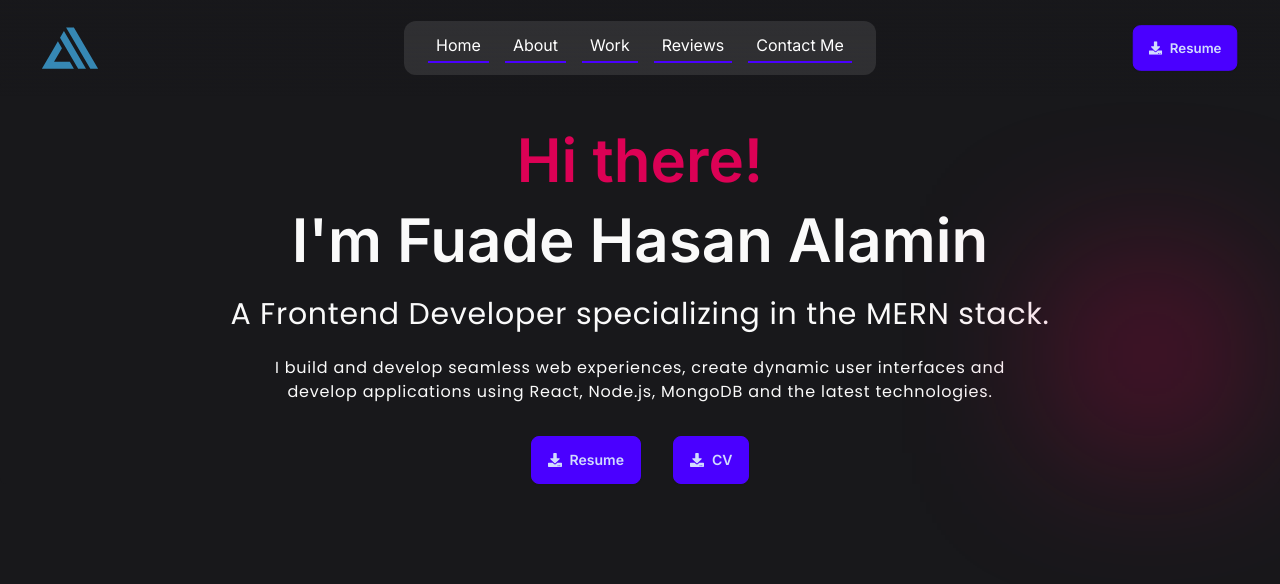
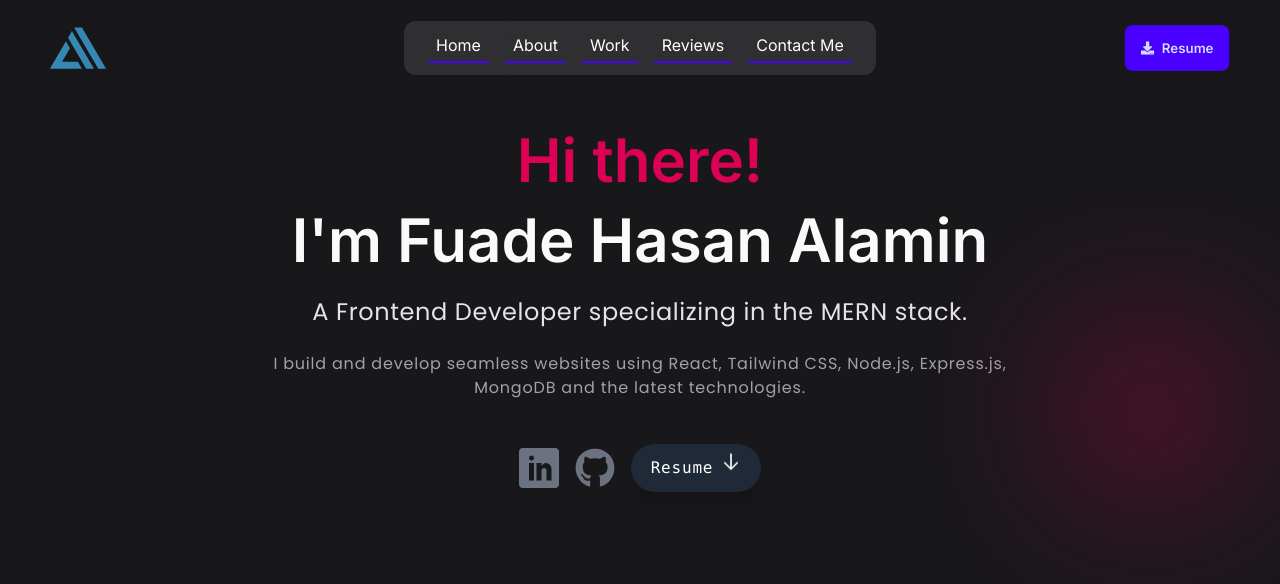
Before and after one commit to alamin6688/portfolio, a React (Vite) app: page / in a window 1280 px wide. Shown: the top 584 px of the page. Built offline with nearby package versions, Linux system fonts and the light colour scheme.

Commit message:
Connnection Links Added In Hero Section

```diff
--- a/src/Components/Hero/Hero.jsx
+++ b/src/Components/Hero/Hero.jsx
@@ -1,12 +1,13 @@
 import React from "react";
-import { FaDownload } from "react-icons/fa";
+import { FaGithub } from "react-icons/fa";
+import { ImLinkedin } from "react-icons/im";
 
 const Hero = () => {
   return (
     <section className="pt-20 max-w-screen-2xl mx-auto w-full">
-      <div className="w-full bg-[#18181B] rounded-md relative flex flex-col items-center justify-center">
+      <div className="w-full bg-[#18181B] rounded-md relative flex flex-col items-center justify-center pb-12 px-6">
         {/* header */}
-        <header className="px-4 mt-10 w-full md:text-center flex items-center justify-center">
+        <header className="mt-10 w-full md:text-center flex items-center justify-center">
           <div className="w-full md:w-3/4 mx-auto">
             <h1 className="text-[30px] sm:text-[60px] font-semibold leading-[40px] sm:leading-[80px]">
               <span className="text-[#DC0155]">
@@ -14,28 +15,62 @@ const Hero = () => {
               </span>{" "}
               I'm Fuade Hasan Alamin
             </h1>
-            <h2 className="text-2xl md:text-3xl font-poppins py-4 tracking-wide">
+            <h2 className="text-2xl text-zinc-200  font-poppins py-4 tracking-wide">
               A Frontend Developer specializing in the MERN stack.
             </h2>
-            <p className="mt-2 text-[1rem] font-poppins tracking-wider  w-full md:w-[80%] mx-auto">
-              I build and develop seamless web experiences, create dynamic user
-              interfaces and develop applications using React, Node.js, MongoDB
-              and the latest technologies.
+            <p className="mt-2 text-[1rem] text-zinc-400 font-poppins tracking-wider  w-full md:w-[80%] mx-auto">
+              I build and develop seamless websites using React, Tailwind CSS,
+              Node.js, Express.js, MongoDB and the latest technologies.
             </p>
           </div>
         </header>
 
-        <div className="flex items-center justify-start md:justify-center gap-8 w-full md:w-1/2 mt-6 md:mt-8 px-4 md:px-0">
-          <button className="btn btn-primary">
-            <span className="flex items-center justify-center gap-2">
-              <FaDownload /> Resume
-            </span>
-          </button>
-          <button className="btn btn-primary">
-            <span className="flex items-center justify-center gap-2">
-              <FaDownload /> CV
-            </span>
-          </button>
+        <div className="flex items-center justify-start md:justify-center gap-8 w-full md:w-1/2 mt-4 md:mt-6 md:px-0">
+          <ul class="flex items-center justify-center mt-5 space-x-4 hover:shadow-lg duration-300 hover:scale-[1.15] transition-all">
+            {/* Linkedin Icon */}
+            <li>
+              <a
+                href="https://www.linkedin.com/in/fuade-hasan-alamin"
+                target="_blank"
+                class="text-gray-500 hover:text-gray-900 dark:hover:text-white dark:text-gray-400"
+              >
+                <ImLinkedin className="w-10 h-10" />
+              </a>
+            </li>
+            {/* Github Icon */}
+            <li>
+              <a
+                href="https://github.com/alamin6688"
+                target="_blank"
+                class="text-gray-500 hover:text-gray-900 dark:hover:text-white dark:text-gray-400"
+              >
+                <FaGithub className="w-10 h-10" />
+              </a>
+            </li>
+
+            {/* Resume Download Button */}
+            <li>
+              <a href="#" target="_blank">
+                <button class="cursor-pointer flex justify-center gap-2 bg-gray-800 px-3 py-3 rounded-full text-white  tracking-wider shadow-xl hover:bg-gray-900 hover:scale-105 duration-500 hover:ring-1 font-mono w-[130px]">
+                  Resume
+                  <svg
+                    xmlns="http://www.w3.org/2000/svg"
+                    fill="none"
+                    viewBox="0 0 24 24"
+                    stroke-width="2"
+                    stroke="currentColor"
+                    class="w-5 h-5 animate-bounce-slow"
+                  >
+                    <path
+                      stroke-linecap="round"
+                      stroke-linejoin="round"
+                      d="M19.5 13.5 12 21m0 0-7.5-7.5M12 21V3"
+                    ></path>
+                  </svg>
+                </button>
+              </a>
+            </li>
+          </ul>
         </div>
 
         {/* right blur shadow */}
--- a/src/Components/Navbar/Navbar.jsx
+++ b/src/Components/Navbar/Navbar.jsx
@@ -64,7 +64,7 @@ const Navbar = () => {
   );
 
   return (
-    <div className="fixed top-0 left-0 w-full h-24 flex items-center z-40 bg-gradient-to-b from-zinc-900 to-zinc-900/0 px-4">
+    <div className="fixed top-0 left-0 w-full h-24 flex items-center z-40 bg-gradient-to-b from-zinc-900 to-zinc-900/0 px-6">
       <div className="max-w-screen-2xl mx-auto w-full flex items-center justify-between md:px-6 md:grid md:grid-cols-[1fr,3fr,1fr]">
         {/* Logo */}
         <div className="flex-shrink-0 flex justify-start">
--- a/src/index.css
+++ b/src/index.css
@@ -1,9 +1,9 @@
 /* Font Inter */
-@import url('https://fonts.googleapis.com/css2?family=Inter:ital,opsz,wght@0,14..32,100..900;1,14..32,100..900&display=swap');
+@import url("https://fonts.googleapis.com/css2?family=Inter:ital,opsz,wght@0,14..32,100..900;1,14..32,100..900&display=swap");
 
 
 /* Font Poppins */
-@import url('https://fonts.googleapis.com/css2?family=Lato:ital,wght@0,100;0,300;0,400;0,700;0,900;1,100;1,300;1,400;1,700;1,900&family=Poppins:ital,wght@0,100;0,200;0,300;0,400;0,500;0,600;0,700;0,800;0,900;1,100;1,200;1,300;1,400;1,500;1,600;1,700;1,800;1,900&display=swap');
+@import url("https://fonts.googleapis.com/css2?family=Lato:ital,wght@0,100;0,300;0,400;0,700;0,900;1,100;1,300;1,400;1,700;1,900&family=Poppins:ital,wght@0,100;0,200;0,300;0,400;0,500;0,600;0,700;0,800;0,900;1,100;1,200;1,300;1,400;1,500;1,600;1,700;1,800;1,900&display=swap");
 
 
 @tailwind base;
@@ -30,7 +30,20 @@ body {
 }
 
 
-/* Add this to your CSS file */
 .nav-link {
   transition: all 0.3s ease-in-out;
 }
+
+
+@keyframes bounce-slow {
+  0%,
+  100% {
+    transform: translateY(0);
+  }
+  50% {
+    transform: translateY(-25%);
+  }
+}
+.animate-bounce-slow {
+  animation: bounce-slow 0.75s infinite;
+}
```
Lines whose indentation alone changed are shown as unchanged.
